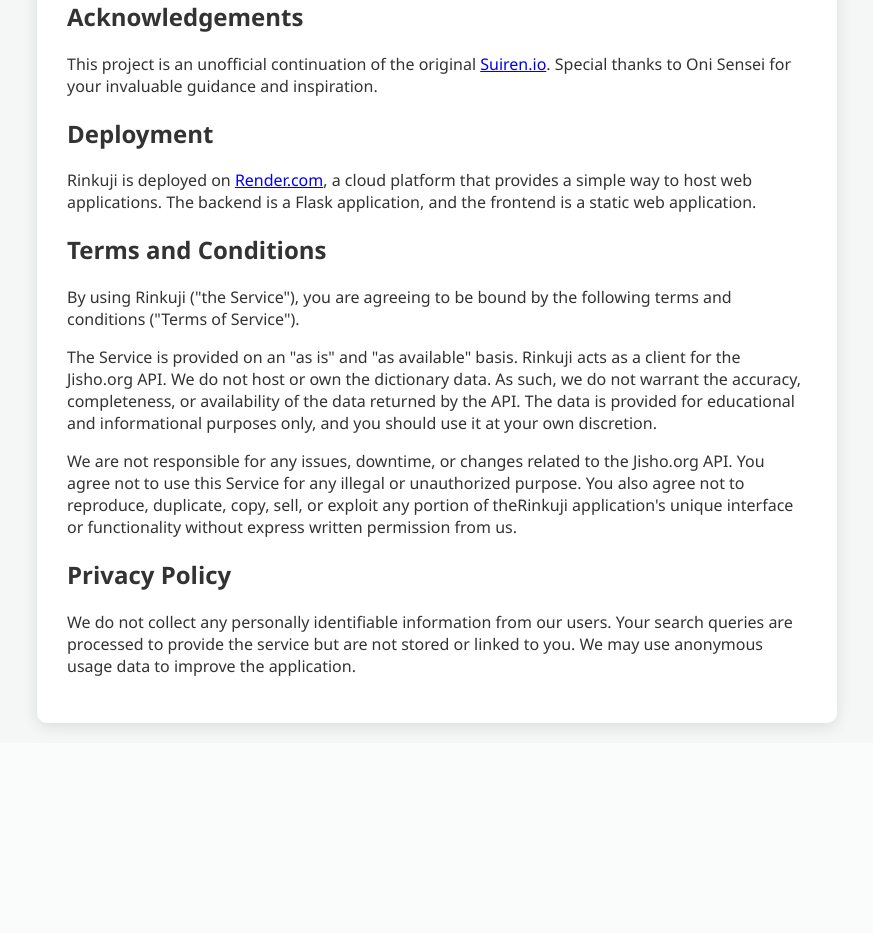
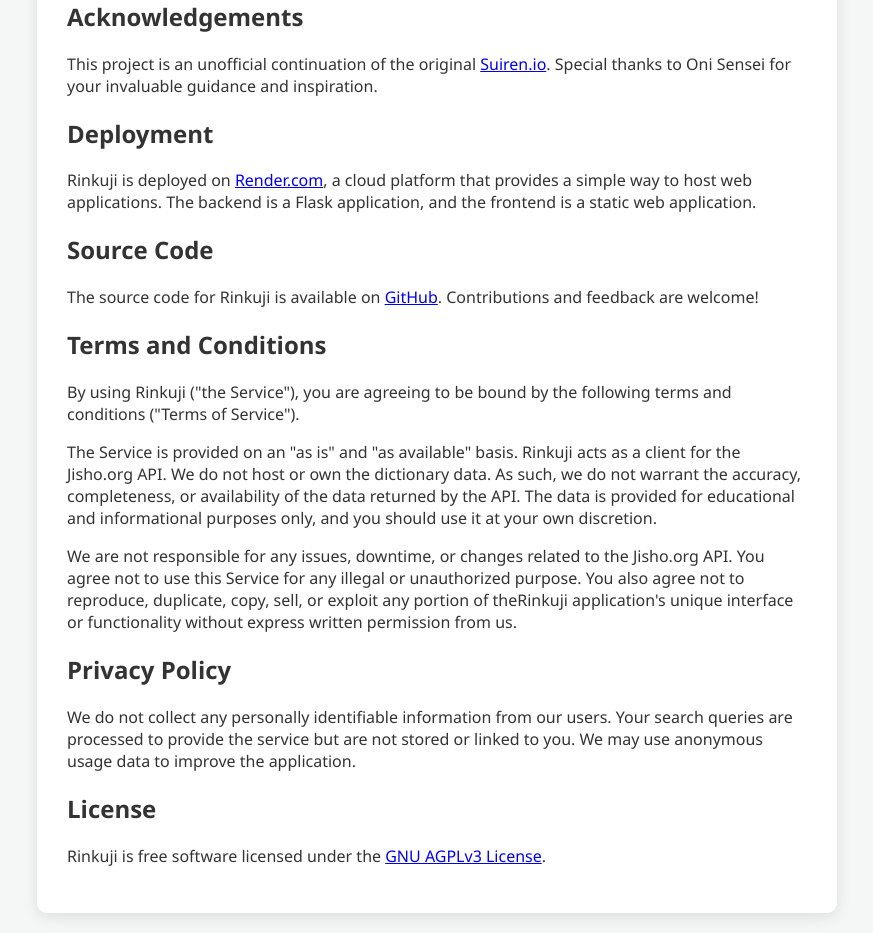
Before and after one commit to MashXP/Rinkuji, a Flask app: page /about in a window 1280 px wide. Shown: the part 1476-2409 px from the top of the page, without its empty margins (212-1085 px from the left). Before the commit the page ends 2208 px from the top, so only its background shows below. Run offline with Flask 3, Linux system fonts and the light colour scheme.

Commit message:
Add license information and source code section to README and about page

```diff
--- a/backend/templates/about.html
+++ b/backend/templates/about.html
@@ -82,6 +82,13 @@
         </section>
 
         <section class="about-section">
+            <h2>Source Code</h2>
+            <p>
+                The source code for Rinkuji is available on <a href="https://github.com/MashXP/Rinkuji" target="_blank" rel="noopener noreferrer">GitHub</a>. Contributions and feedback are welcome!
+            </p>
+        </section>
+
+        <section class="about-section">
             <h2>Terms and Conditions</h2>
             <p>
                 By using Rinkuji ("the Service"), you are agreeing to be bound by the following terms and conditions ("Terms of Service").
@@ -101,7 +108,12 @@
             </p>
         </section>
 
-
+        <section class="about-section">
+            <h2>License</h2>
+            <p>
+                Rinkuji is free software licensed under the <a href="https://github.com/MashXP/Rinkuji/blob/main/LICENSE" target="_blank" rel="noopener noreferrer">GNU AGPLv3 License</a>.
+            </p>
+        </section>
 
     </main>
 </body>
```
Also changed, not shown: README.md, 1 other file.
